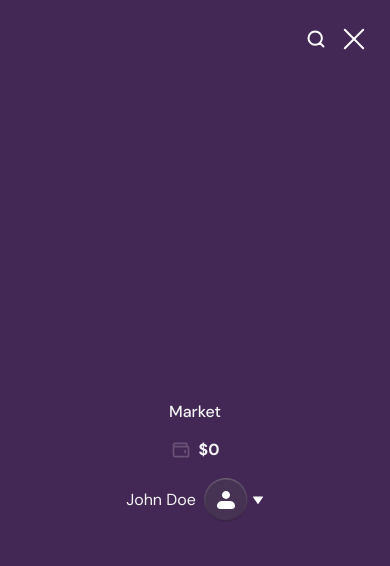
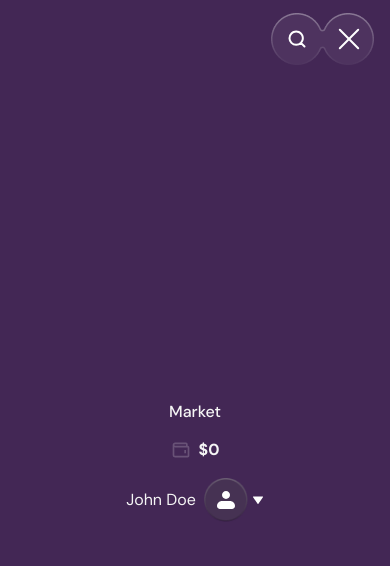
Before and after one commit to rahullohchab5210/Stonk-Skins, a Next.js app: page / in a window 390 px wide. Both pictures are taken after a click on the button 354 px from the left and 39 px from the top of the page. Shown: the top 566 px of the page. Built offline with nearby package versions, Linux system fonts and the light colour scheme.

Commit message:
change:bg-image

```diff
--- a/src/app/globals.css
+++ b/src/app/globals.css
@@ -21,7 +21,7 @@ body {
     background-repeat: no-repeat;
 }
 
-.bg-img {
+.profile-bg {
     background: url('/assets/images/png/ellipse.png');
     background-size: cover;
     background-position: center;
--- a/src/components/GunsSection.jsx
+++ b/src/components/GunsSection.jsx
@@ -7,7 +7,7 @@ function GunsSection() {
     return (
         <div className='absolute left-1/2 -translate-x-1/2 top-[145px] w-full max-[1024px]:z-10 z-50'>
             <div className='max-w-291.75 mx-auto'>
-                <div className='flex flex-row pl-[39px] pr-[24.4px] pt-[23px] pb-[33.26px] backdrop-blur-[30px] bg-[#2C1638E5] border-[1.5px] border-[#D9D9D9]/30 shadow-[10px_10px_30px_0px_rgba(0,0,0,0.6)] justify-between items-center rounded-[24px] max-[1200px]:rounded-[0px] max-[1200px]:overflow-x-auto max-[1200px]:whitespace-nowrap max-[1200px]:scrollbar-hide max-[1200px]:gap-6 w-full'>
+                <div className='flex flex-row pl-[39px] pr-[24.4px] pt-[23px] pb-[33.26px] backdrop-blur-[30px] bg-[#2C1638]  border-[1.5px] border-[#D9D9D9]/30 shadow-[10px_10px_30px_0px_rgba(0,0,0,0.6)] justify-between items-center rounded-[24px] max-[1200px]:rounded-[0px] max-[1200px]:overflow-x-auto max-[1200px]:whitespace-nowrap max-[1200px]:scrollbar-hide max-[1200px]:gap-6 w-full'>
 
                     {GUNS_DATA.map((item, i) => {
                         const isActiveCard = activeCardIndex === i;
--- a/src/components/Hero.jsx
+++ b/src/components/Hero.jsx
@@ -5,21 +5,21 @@ import Icons from './common/Icons'
 
 function Hero() {
   return (
-    <div className="bg-[url('/assets/images/png/hero-bg.png')] bg-cover md:bg-center bg-no-repeat bg-[80%] h-full ">
-      <div className='max-w-287 mx-auto px-1.5 pt-[252px]'>
+    <div className="sm:bg-[url('/assets/images/png/hero-bg.png')] bg-[url('/assets/images/png/sm-hero-bg.png')] bg-cover md:bg-center bg-no-repeat bg-[80%] h-full ">
+      <div className='max-w-287 mx-auto px-1.5 md:pt-[252px] pt-[150px]'>
         <div>
-          <h1 className='max-w-[727px] font-poppins font-medium text-[64px] max-md:text-5xl max-sm:text-4xl leading-[118%] tracking-[-6%] text-white'>The Ultimate <span className='text-[#E9AE82]'>CS 2 Marketplace</span> for Gamers Who Mean Business</h1>
-          <p className='pt-3.25 pb-10.25 font-medium text-[16px] leading-[125%] trracking-[-0.6%] font-poppins text-[#F5F5F5]'>Buy, sell, and trade skins securely with unbeatable prices and transparency</p>
+          <h1 className='max-w-[727px] max-sm:px-5 px-4 font-poppins font-medium text-[64px] max-md:text-5xl max-sm:text-4xl leading-[118%] tracking-[-6%] text-white'>The Ultimate <span className='text-[#E9AE82]'>CS 2 Marketplace</span> for Gamers Who Mean Business</h1>
+          <p className='pt-3.25 max-sm:px-5 px-4 pb-10.25 font-medium text-[16px] leading-[125%] trracking-[-0.6%] font-poppins text-[#F5F5F5]'>Buy, sell, and trade skins securely with unbeatable prices and transparency</p>
           <Button />
-          <div class="sm:mt-[82px] mt-[286px] w-full border-[1.5px] border-white/20 backdrop-blur-[50px] rounded-[24px] py-[28px] pl-[32px] max-md:py-5 max-md:pl-4.25 max-md:pr-3.75">
-            <div className='md:flex md:flex-row md:gap-[70px]   grid grid-cols-2 gap-[24px]
+          <div class="sm:mt-[82px] mt-[286px] w-full border-[1.5px] border-white/20   backdrop-blur-[50px] rounded-[24px] py-[28px] pl-[32px] max-md:py-5 max-md:pl-4.25 max-md:pr-3.75">
+            <div className='md:flex md:flex-row md:gap-[70px] md:flex-wrap  grid grid-cols-2 gap-[24px]
     md:flex md:flex-row md:gap-[70px]'>
               {RECTANGLE_HERO_DATA.map((item, i) => {
               return  <div key={i} className='flex flex-row items-center gap-4 max-md:gap-2 group min-w-fit'>
                   <div className="hero-box-bg w-15 h-15 max-md:w-11 max-md:h-11 shrink-0 flex items-center justify-center group-hover:scale-110 transition-all duration-300">
                   <Icons icon={item.icon} />
                   </div>
-                <span className='text-nowrap font-medium text-base max-md:text-sm leading-[125%] max-md:leading-[140%] tracking-[0%] text-[#F5F5F5]'>{item.title}</span>
+                <span className=' min-[380px]:text-nowrap font-medium text-base max-md:text-sm leading-[125%] max-md:leading-[140%] tracking-[0%] text-[#F5F5F5]'>{item.title}</span>
                 </div>
               })}
             </div>
--- a/src/components/common/Button.jsx
+++ b/src/components/common/Button.jsx
@@ -4,7 +4,7 @@ import Icons from './Icons'
 function Button() {
   return (
       <div>
-          <div className="flex items-center btn-bg  max-w-61.25 w-full h-13 transition-all duration-300 cursor-pointer">
+          <div className="flex items-center btn-bg sm:mx-5 mx-4  max-w-61.25 w-full h-13 transition-all duration-300 cursor-pointer">
               <button className='flex items-center justify-center w-[193px] text-base font-medium leading-[125%] tracking-[-6%] text-[#F5F5F5] font-dm'>Login with Steam</button>
               <button className="flex items-center justify-center bg-[#FFFFFF0F]/6 h-13 w-13 rounded-[500px]">
                   <Icons icon={"BTN_ARROW"} pathClass={""}/>
--- a/src/components/common/Navbar.jsx
+++ b/src/components/common/Navbar.jsx
@@ -29,8 +29,8 @@ function Navbar() {
         <div className='  border-b border-[#FFFFFF]/[0.15] backdrop-blur-[10px] max-h-[141px]  fixed z-999 top-0 w-full'>
             <div className='max-w-287 mx-auto max-[1200px]:px-4 w-full '>
                 <div className='flex flex-rowe items-center justify-between pb-4 pt-3 w-full '>
-                    <div className='flex flex-row items-center gap-7.75 w-full '>
-                        <a href="#"> <img src="/assets/images/png/logo.png" alt="logo" className='max-w-29 max-h-13.7 z-999 flex' /></a>
+                    <div className='flex flex-row items-center gap-7.75 w-full  '>
+                        <a href="#"> <img src="/assets/images/png/logo.png" alt="logo" className='max-w-29 max-h-13.7 max-sm:z-999 flex' /></a>
                         <div className="flex items-center backgroung-img max-w-[320px] w-full h-13 max-lg:hidden">
                             <input
                                 type="text"
@@ -42,18 +42,18 @@ function Navbar() {
                             </button>
                         </div>
                     </div>
-                    <div className={`z-999 flex  flex-row items-center max-lg:flex-col max-lg:gap-4 gap-16 max-lg:flex-col  max-lg:pt-20 max-[1024px]:fixed max-[1024px]:bg-[#432755]    max-[1024px]:h-screen max-[1024px]:w-1/2 max-sm:w-full max-sm:justify-center max-[1024px]:top-0 max-[1024px]:transition-all max-[1024px]:duration-300 max-[1024px]:ease-linear ${menuOpen === "show" ? "max-[1024px]:right-0" : "max-[1024px]:-right-full"}`}>
+                    <div className={`z-60 flex  flex-row items-center max-lg:flex-col max-lg:gap-4 gap-16 max-lg:flex-col  max-lg:pt-20 max-[1024px]:fixed max-[1024px]:bg-[#432755]    max-[1024px]:h-screen max-[1024px]:w-1/2 max-sm:w-full max-sm:justify-center max-[1024px]:top-0 max-[1024px]:transition-all max-[1024px]:duration-300 max-[1024px]:ease-linear ${menuOpen === "show" ? "max-[1024px]:right-0" : "max-[1024px]:-right-full"}`}>
                         <span className='font-medium text-[16px] leading-[125%] tracking-[0.6%] text-[#F5F5F5] font-dm'>Market</span>
                         <div>
                             <div className='flex items-center max-lg:flex-col max-lg:gap-4 gap-8'>
                                 <div className='flex flex-row items-center gap-2'>
-                                       <Icons icon={'WALLET'}/>
+                                    <Icons icon={'WALLET'} />
                                     <span className='text-[#F5F5F5] font-bold text-[16px] leading-[150%] tracking-[0%]'>$0</span>
                                 </div>
                                 <div className='flex items-center gap-1'>
                                     <div className='flex items-center gap-2'>
                                         <h6 className='font-normal text-[16px] leading-[150%] tracking-[0%] text-[#F5F5F5] text-nowrap'>John Doe</h6>
-                                        <div className="h-11 w-11 bg-img flex items-center justify-center text-[#FFFFFF]">
+                                        <div className="h-11 w-11 profile-bg flex items-center justify-center text-[#FFFFFF]">
                                             <Icons icon={"PROFILE"} />
                                         </div>
                                     </div>
@@ -62,12 +62,12 @@ function Navbar() {
                             </div>
                         </div>
                     </div>
-                    <div className='flex items-center gap-2'>
-                        <button className="flex items-center lg:hidden z-999 bg-[#FFFFFF0F]/6  rounded-[500px]">
- <Icons icon={"SEARCH"}/>
-                    </button>
-                    <button onClick={() => setMenuOpen(menuOpen === "show" ? null : "show")} className="lg:hidden flex flex-col gap-1.5 w-10 h-10 justify-center items-center z-999 cursor-pointer">
-                        <span className={`block w-7 h-0.5 rounded-[30px] bg-white transition-all duration-300 ${menuOpen === "show" ? "rotate-45 translate-y-2" : ""}`} />
+                    <div className="flex items-center  px-4 gap-[28px] w-full lg:hidden bg-[url('/assets/images/png/ellipse-three.png')] w-full max-w-[103px] h-[52px] bg-cover bg-center bg-no-repeat z-999">
+                        <button className="flex items-center   z-999 bg-[#FFFFFF0F]/6 rounded-[500px]">
+                            <Icons icon={"SEARCH"} />
+                        </button>
+                        <button onClick={() => setMenuOpen(menuOpen === "show" ? null : "show")} className="lg:hidden flex flex-col gap-1.5 w-10 h-10 justify-center items-center z-999 cursor-pointer">
+                            <span className={`block w-7 h-0.5 rounded-[30px] bg-white transition-all duration-300 ${menuOpen === "show" ? "rotate-45 translate-y-2" : ""}`} />
                             <span className={`block w-7 h-0.5 rounded-[30px] bg-white transition-all duration-300 ${menuOpen === "show" ? "opacity-0" : ""}`} />
                             <span className={`block w-7 h-0.5 rounded-[30px] bg-white transition-all duration-300 ${menuOpen === "show" ? "-rotate-45 -translate-y-2" : ""}`} />
                         </button>
@@ -75,6 +75,11 @@ function Navbar() {
                 </div>
 
                 <div className='border border-[#43344C8C] w-full'></div>
+                <div
+                    className={`fixed inset-0 bg-black/50 z-55 w-full h-screen transition-opacity duration-300 ${menuOpen ? "opacity-100 visible" : "opacity-0 invisible"
+                        }`}
+                    onClick={() => setMenuOpen(false)}
+                ></div>
             </div>
 
             {/* ✅ UPDATED LOGIC */}
```
Also changed, not shown: public/assets/images/png/ellipse-three.png (added), public/assets/images/png/sm-hero-bg.png (added).
